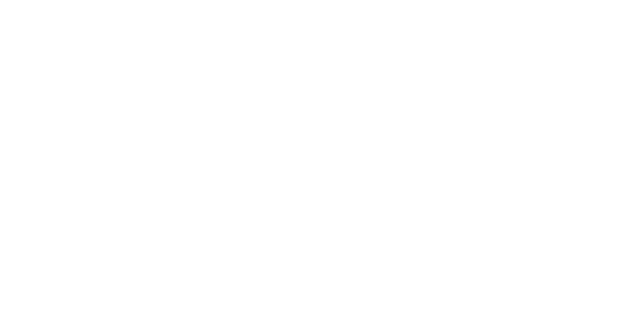
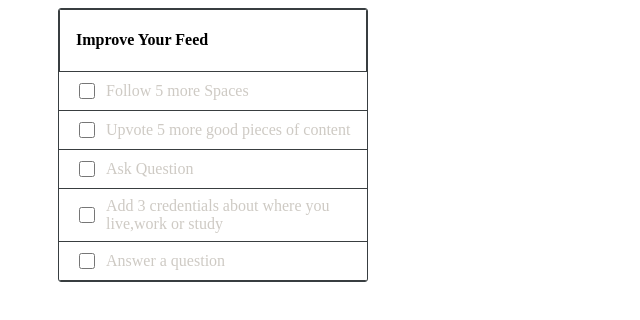
Before and after one commit to MohdumaR125/quoraClone, a plain HTML site: page index.html in a window 1280 px wide. Shown: the whole page, without its empty margins (0-640 px from the left). Drawn offline with Linux system fonts and the light colour scheme.

Commit message:
html_css

```diff
--- /dev/null
+++ b/index.css
@@ -0,0 +1,119 @@
+#box{
+    box-sizing: border-box;
+    width: 310px;
+    margin-left: 50px;
+    flex-shrink:0;
+    /* border: 0.1px solid; */
+}
+.box{
+    box-sizing: border-box;
+   height: calc(100vh - 80px);
+   top: 70px;
+   padding-bottom:16px ;
+}
+div{
+    display: block;
+}
+.second{
+    box-sizing: border-box;
+    overflow: hidden;
+    position: relative;
+    border: 1px solid rgb(56, 62, 65);
+    border-radius: 3px;
+    margin-bottom: 10px;
+}
+
+
+
+/* divTop */
+.DivTop{
+    box-sizing: border-box;
+    padding: 0px 16px 0px 16px;
+    border: 1px solid rgb(57, 62, 64);
+}
+.head{
+    display: flex;
+    align-items: center;
+    font-weight: 600;
+}
+
+
+
+
+/*DivBottom */
+.DivBottom{
+    box-sizing: border-box;
+}
+
+
+/* BottomIn */
+.BottomIn{
+    display: flex;
+    align-items: center;
+    box-sizing: border-box;
+    position: relative;
+    border-bottom-style: solid;
+    border-width: 1px ;
+    border-color: rgb(57, 62, 64);
+    padding-right: 16px;
+    padding-left: 16px;
+
+}
+.BottomInFirst{
+    display: flex;
+    align-items: center;
+    padding-top: 8px;
+    padding-bottom: 8px;
+    flex: auto;
+
+}
+
+.BottomInSecond{
+    display: flex;
+    align-items: center;
+    padding-top: 8px;
+    padding-bottom: 8px;
+    flex: auto;
+
+}
+
+.BottomInThird{
+    display: flex;
+    align-items: center;
+    padding-top: 8px;
+    padding-bottom: 8px;
+    flex: auto;
+
+}
+.BottomInFourth{
+    display: flex;
+    align-items: center;
+    padding-top: 8px;
+    padding-bottom: 8px;
+    flex: auto;
+
+}
+.BottomInFifth{
+    display: flex;
+    align-items: center;
+    padding-top: 8px;
+    padding-bottom: 8px;
+    flex: auto;
+
+}
+.input{
+    margin-right: 8px;
+    display: inline-flex;
+}
+input{
+    display: inline-block;
+    width: 16px;
+    height: 16px;
+    flex-shrink: 0;
+    line-height: 16px;
+    cursor: pointer;
+}
+label{
+    color: rgb(206, 202, 196);
+    cursor: pointer;
+}
--- a/index.html
+++ b/index.html
@@ -5,8 +5,71 @@
     <meta http-equiv="X-UA-Compatible" content="IE=edge">
     <meta name="viewport" content="width=device-width, initial-scale=1.0">
     <title>Document</title>
+    <link rel="stylesheet" href="index.css">
 </head>
 <body>
-
+    <div id="box">
+        <div class="box">
+            <div class="second">
+                <div class="DivTop">
+                    <div class="head">
+                        <H4>Improve Your Feed</H4>
+                    </div>
+               </div>
+               <div class="DivBottom">
+                   <div class="BottomIn">
+                        <div class="BottomInFirst">
+                            <div class="input">
+                                <input type="checkbox"  />
+                            </div>
+                            <div>
+                                <label for="">Follow 5 more Spaces</label>
+                            </div>
+                        </div>
+                   </div>
+                   <div class="BottomIn">
+                        <div class="BottomInSecond">
+                            <div class="input">
+                                <input type="checkbox" />
+                            </div>
+                            <div>
+                                <label for="">Upvote 5 more good pieces of content</label>
+                            </div>
+                        </div>
+                   </div>
+                   <div class="BottomIn">
+                        <div class="BottomInThird">
+                            <div class="input">
+                                <input type="checkbox" name="" id="" />
+                            </div>
+                            <div>
+                                <label for="">Ask Question</label>
+                            </div>
+                        </div>
+                   </div>
+                    <div class="BottomIn">
+                        <div class="BottomInFourth">
+                            <div class="input">
+                                <input type="checkbox" name="" id="" />
+                            </div>
+                            <div>
+                                <label for="">Add 3 credentials about where you live,work or study</label>
+                            </div>
+                        </div>
+                    </div>
+                   <div class="BottomIn">
+                        <div class="BottomInFifth">
+                            <div class="input">
+                                <input type="checkbox" name="" id="" />
+                            </div>
+                            <div>
+                                <label for="">Answer a question</label>
+                            </div>
+                        </div>
+                   </div>
+               </div>
+            </div>
+        </div>
+    </div>
 </body>
 </html>
```
